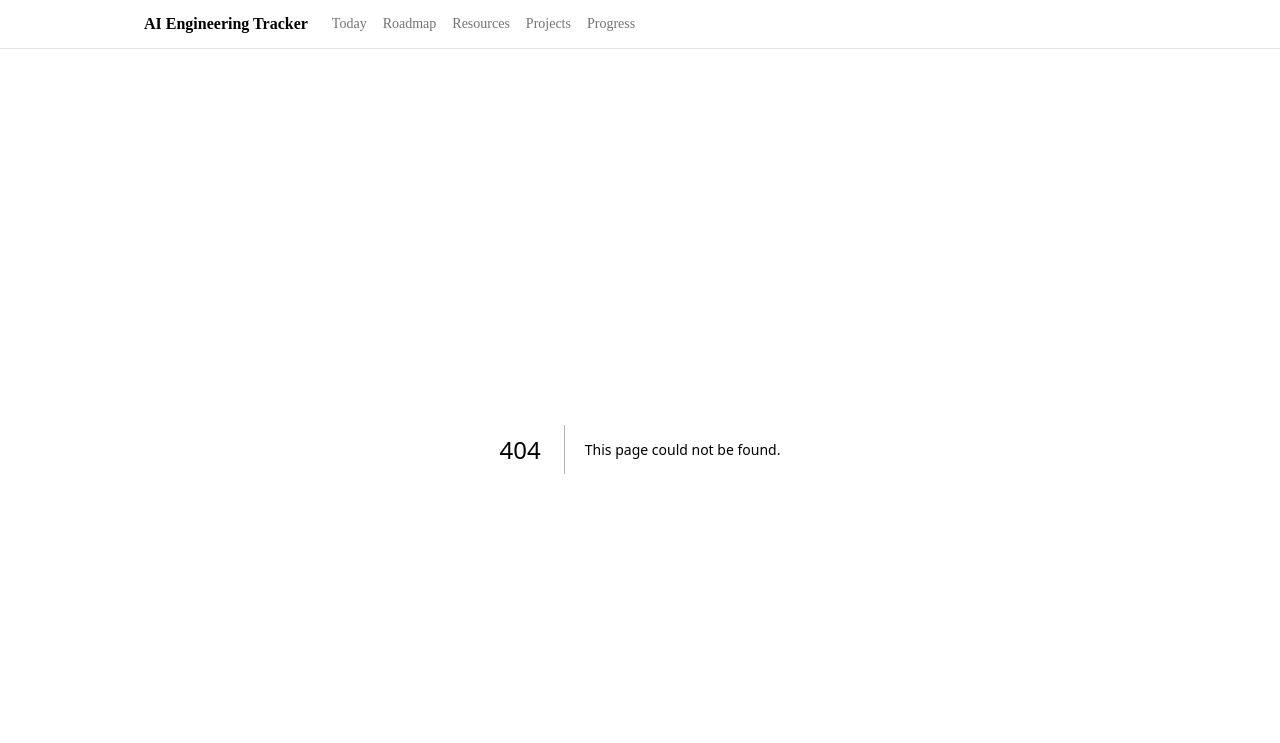
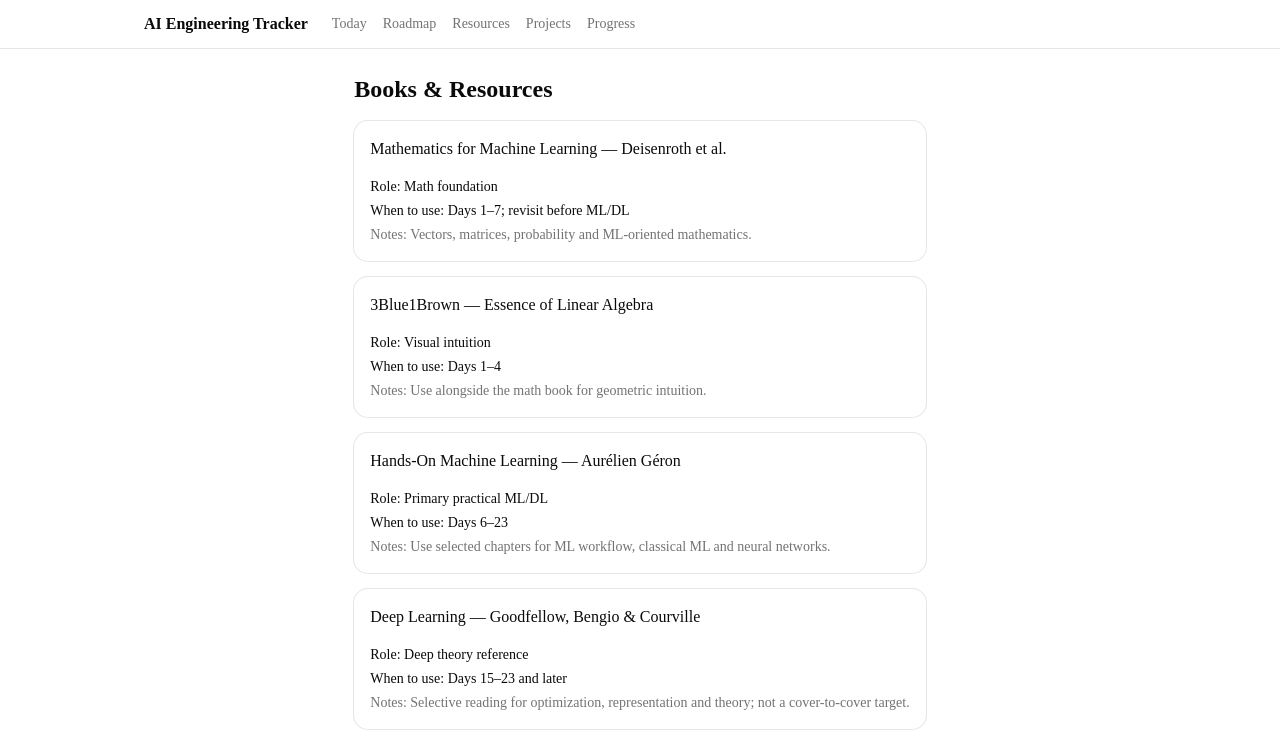
Before and after one commit to ByteKilns/ai-learning-tracker, a Next.js app: page /resources in a window 1280 px wide. Before the commit this address had no page. Shown: the top 743 px of the page. Built offline with nearby package versions, Linux system fonts and the light colour scheme.

Commit message:
Add resources page

```diff
--- /dev/null
+++ b/src/app/resources/page.tsx
@@ -0,0 +1,33 @@
+import { resources } from "@/data/resources";
+import { Card, CardContent, CardHeader, CardTitle } from "@/components/ui/card";
+
+export default function ResourcesPage() {
+  return (
+    <div className="mx-auto max-w-3xl space-y-4 p-6">
+      <h1 className="text-2xl font-semibold">Books & Resources</h1>
+      {resources.map((r) => (
+        <Card key={r.resource}>
+          <CardHeader>
+            <CardTitle className="text-base">{r.resource}</CardTitle>
+          </CardHeader>
+          <CardContent className="space-y-1 text-sm">
+            <div>
+              <span className="font-medium">Role: </span>
+              {r.role}
+            </div>
+            <div>
+              <span className="font-medium">When to use: </span>
+              {r.whenToUse}
+            </div>
+            {r.notes && (
+              <div className="text-muted-foreground">
+                <span className="font-medium">Notes: </span>
+                {r.notes}
+              </div>
+            )}
+          </CardContent>
+        </Card>
+      ))}
+    </div>
+  );
+}
```
